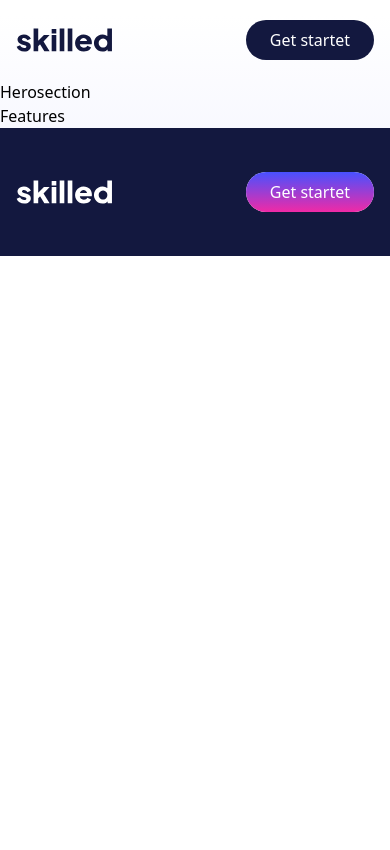
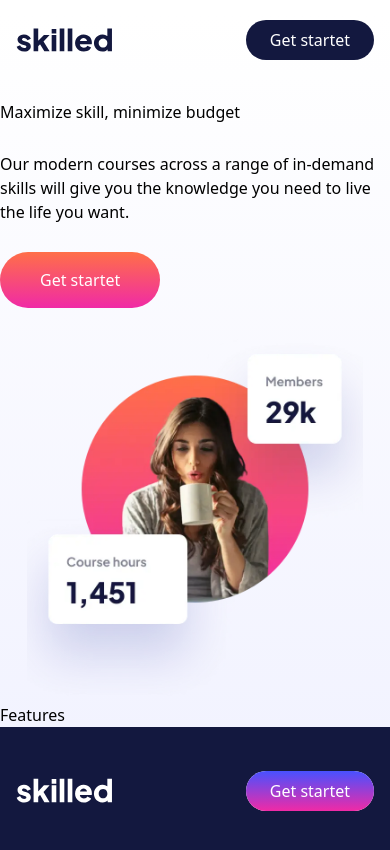
Before and after one commit to VitaliaSvirskaja/skilled-elearning-landing-page, a React (Vite) app in the folder elearning-lp/: page / in a window 390 px wide. Shown: the top 850 px of the page. Built offline with nearby package versions, Linux system fonts and the light colour scheme.

Commit message:
implemented mobile herosection (wip)

```diff
--- a/elearning-lp/src/components/MainContent/Herosection.tsx
+++ b/elearning-lp/src/components/MainContent/Herosection.tsx
@@ -1,5 +1,16 @@
-interface Props {}
+import { HerosectionButton } from "./HerosectionButton";
+import heroImageMobile from "../../assets/image-hero-mobile@2x.webp";
 
-export const Herosection = (props: Props) => {
-  return <div>Herosection</div>;
+export const Herosection = () => {
+  return (
+    <div className="flex flex-col gap-7 pt-5 items-start">
+      <h1 className="headingL space-y-1">Maximize skill, minimize budget</h1>
+      <p className="bodyM">
+        Our modern courses across a range of in-demand skills will give you the
+        knowledge you need to live the life you want.
+      </p>
+      <HerosectionButton />
+      <img src={heroImageMobile} alt="hero-image" />
+    </div>
+  );
 };
--- /dev/null
+++ b/elearning-lp/src/components/MainContent/HerosectionButton.tsx
@@ -0,0 +1,7 @@
+export const HerosectionButton = () => {
+  return (
+    <button className="orange-gradient text-white rounded-full py-4 px-10 hover:opacity-60 transition-colors">
+      Get startet
+    </button>
+  );
+};
```
